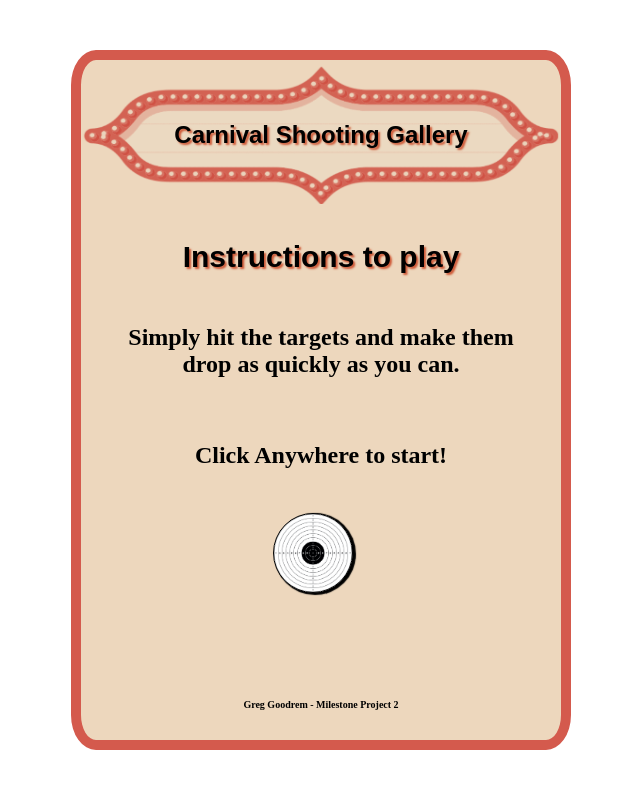
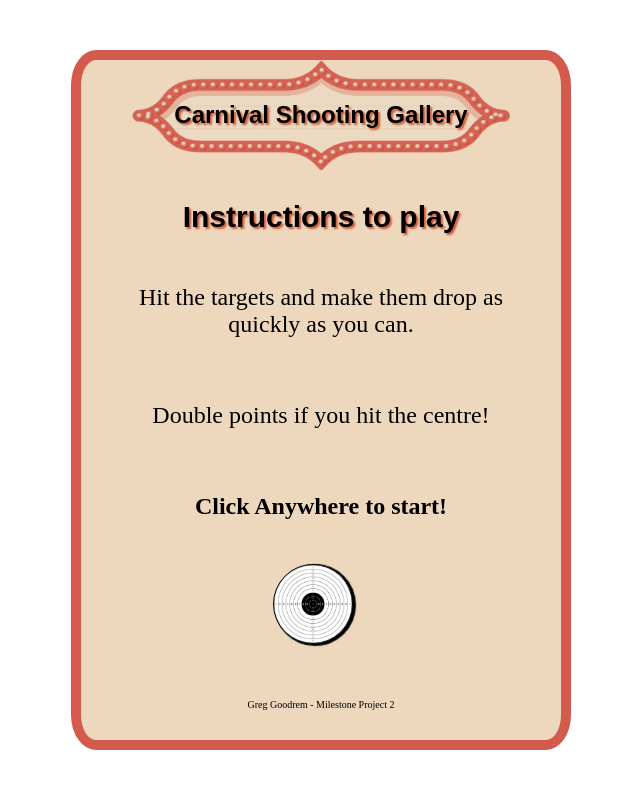
Before and after one commit to CodeGreg1/milestone_project2, a plain HTML site: page index.html in a window 1280 px wide. Shown: the whole page, without its empty margins (319-959 px from the left). Drawn offline with Linux system fonts and the light colour scheme; a web font is replaced by a local one.

Commit message:
Updated the CSS organisation

```diff
--- a/assets/css/style.css
+++ b/assets/css/style.css
@@ -3,7 +3,7 @@
 * {
     box-sizing: border-box;
 }
-
+/* Styling that is universal through each screen displayed */
 body {
 	background-color: #fff;
     font-family: 'Sancreek', sans-serif;
@@ -16,17 +16,103 @@ body {
     margin: 0;
     cursor: pointer;
 }
+span {
+    text-shadow: 2px 2px 2px #CE5937;
+}
+
+/* Styling for both initial screen and the score screen */
+.popupScreen {
+    width: 100vw;
+    height: 100vh;
+    max-width: 500px;
+    max-height: 700px;
+    background-color: #edd7bd;
+    border: 10px solid #D45A4d;
+    border-radius: 5%;
+    display: flex;
+    position: absolute;
+    text-align: center;
+    opacity: 1;
+    left: 50%;
+    top: 50%;
+    transform: translateX(-50%) translateY(-50%);
+    z-index: 3;
+}
+.visible {
+    visibility: visible;
+}
+.hiddenscore {
+    visibility: hidden;
+}
+/* Initial Screen Styling */
+.signature {
+    font-size: x-small;
+    position: absolute;
+    bottom: 0%;
+}
+.instructions {
+    height: 80px;
+    width: 80px;
+    bottom: 20px;
+    left: 40%;
+}
+.targetstart {
+    height: 80px;
+    width: 80px;
+    left: 40%;
+}
+p {
+    font-size: 24px;
+    font-family: 'Times New Roman', Times, serif;
+    width: 100%;
+    padding: 20px;
+}
+
+/* Header Background image used on all screens */
+.header {
+    width: 100%;
+    height: 110px;
+    background-image: url(../media/carnivalbackground.png) ;
+    background-position: center;
+    background-repeat: no-repeat;
+    background-size: contain;
+    display: flex;
+    flex-direction: column;
+    align-items: center;
+    justify-content: center;
+}
+
+/* tstyle also being used to style the targets */
+.tstyle {
+    border-radius: 50%;
+    border: 1px solid black;
+    position: absolute;
+    display: flex;
+    flex-direction: row;
+    align-items: center;
+    justify-content: center;
+    margin: auto;
+    background-image: url(../media/targetshooting.jpeg) ;
+    background-color: white;
+    background-position: center;
+    background-repeat: no-repeat;
+    background-size: contain;
+    box-shadow: 2px 1px 1px 1px #000000;
+}
+
+/* Game Screen Styling within shooting area*/
 .container {
-    width: 401px;
+    width: 371px;
     height: 300px;
+    top: 0;
     background-color: #ff0000;
     color: #f00;
     opacity: 0.8;
     background-image: linear-gradient(to right, #fff, #fff 20px, #ff0000 20px, #ff0000 );
     background-size: 40px 100%;
     cursor: crosshair;
-    z-index: 1;
-}
+    z-index: 1;}
+
 .levels {
     width: 500px;
     border: 10px solid rgb(95, 50, 20);
@@ -51,85 +137,31 @@ body {
     z-index: 2;
     bottom: 330px;
 }
-.target {
-    border-radius: 50%;
-    border: 1px solid black;
-    position: absolute;
-    display: flex;
-    flex-direction: row;
-    align-items: center;
-    justify-content: center;
-    margin: auto;
-    background-image: url(../media/targetshooting.jpeg) ;
-    background-color: white;
-    background-position: center;
-    background-repeat: no-repeat;
-    background-size: contain;
-    box-shadow: 2px 1px 1px 1px #000000;
-}
-
-.instructions {
-    height: 80px;
-    width: 80px;
-    bottom: 20px;
-    left: 40%;
-}
-
-h1 {
-    font-size: 24px;
-}
-h3 {
-    font-size: 30px;
-    text-shadow: 2px 2px 2px #CE5937;
-}
-
-p {
-    font-size: 24px;
-    font-family: 'Times New Roman', Times, serif;
-    font-weight: 700;
-    width: 100%;
-    padding: 20px;
-}
-
 #targetone {
     height: 80px;
     width: 80px;
     bottom: 0px;
-    left: 149px;
+    left: 134px;
     z-index: 20;
 }
 #targettwo {
     height: 60px;
     width: 60px;
     bottom: 110px;
-    left: 159px;
+    left: 144px;
     z-index: 15;
 }
 #targetthree {
     height: 40px;
     width: 40px;
     bottom: 200px;
-    left: 169px;
+    left: 154px;
     z-index: 10;
 }
 #targetone.active, #targettwo.active, #targetthree.active{
     transition: height 0.1s ease;
     height: 2px;
 }
-
-.active {
-    transition: all 1000ms ease-in-out;
-}
-h2 {
-    font-family: 'Sancreek', cursive;
-	font-size: 65px;
-
-}
-h2.hit {
-    font-size: 70px;
-    transition: all 0.1s ease-in-out;
-}
-
 .centertarget {
     height: 21%;
     width: 21%;
@@ -138,62 +170,43 @@ h2.hit {
     position: absolute;
     z-index: 10;
 }
+/* Starts the target change */
+.active {
+    transition: all 1000ms ease-in-out;
+}
+
+/* Game Screen styling above shooting area */
+h1 {
+    font-size: 24px;
+}
+
+h2 {
+    font-family: 'Sancreek', cursive;
+	font-size: 65px;
+}
+h2.hit {
+    font-size: 70px;
+    transition: all 0.1s ease-in-out;
+}
 h2#score {
-    margin: 30px 0 10px;
+    margin: 20px 0 10px;
+    left: 10px;
 }
-#score {
+h2#perfectScore {
+    margin: 20px 0 10px;
+    position: relative;
+    left: -90px;
+}
+h3 {
+    font-size: 30px;
+    text-shadow: 2px 2px 2px #CE5937;
+}
+#score #perfectScore {
     height: 100px;
     width: 100px;
     text-align: center;
     text-shadow: 2px 2px 2px #CE5937;
 }
-#flexbox {
-    top: 50px;
-    display: flex;
-    flex-direction: row;
-    flex-wrap: wrap;
-}
-span {
-    text-shadow: 2px 2px 2px #CE5937;
-}
-
-.popupScreen {
-    width: 100vw;
-    height: 100vh;
-    max-width: 500px;
-    max-height: 700px;
-    background-color: #edd7bd;
-    border: 10px solid #D45A4d;
-    border-radius: 5%;
-    display: flex;
-    position: absolute;
-    text-align: center;
-    opacity: 1;
-    left: 50%;
-    top: 50%;
-    transform: translateX(-50%) translateY(-50%);
-    z-index: 3;
-}
-#scorescreen {
-    flex-direction: column;
-    align-items: center;
-    justify-content: center;
-}
-
-.hiddenscore {
-    visibility: hidden;
-}
-
-.visible {
-    visibility: visible;
-}
-
-#gameScore {
-    font-size: 40px;
-    color: red;
-    text-shadow: 2px 2px 2px rgb(0, 0, 0);
-}
-
 h4 {
     font-family: 'Sancreek', cursive;
     font-size: 20px;
@@ -202,6 +215,12 @@ h4 {
     top: 90px;
     position: absolute;
     right:35px;
+}
+#flexbox {
+    top: 50px;
+    display: flex;
+    flex-direction: row;
+    flex-wrap: wrap;
 }
 .counter {
     position: fixed;
@@ -212,7 +231,6 @@ h4 {
     transform: scale(0);
     animation: hide 0.2s ease-out;
 }
-
 @keyframes hide {
     0% {
         transform: scale(1);
@@ -226,7 +244,6 @@ h4 {
     transform: scale(0);
     text-align: center;
 }
-
 .final.show {
     transform: scale(1);
     animation: show 0.2s ease-out;
@@ -291,6 +308,17 @@ h4 {
     transform: translate(-50%, -50%) rotate(-200deg);
     }
 }
+/* Score screen styling */
+#scorescreen {
+    flex-direction: column;
+    align-items: center;
+    justify-content: center;
+}
+#gameScore {
+    font-size: 40px;
+    color: red;
+    text-shadow: 2px 2px 2px rgb(0, 0, 0);
+}
 #replay {
     background-color: #3498db;
     border-radius: 3px;
@@ -321,8 +349,7 @@ h4 {
     right: 0;
 }
 
-/*---Red bullet fire--*/
-
+/*---Bullet hole fire--*/
 .container .circle {
     position: absolute;
     background-color: rgb(58, 58, 58);
@@ -333,7 +360,6 @@ h4 {
     animation: scale 0.8s ease-out;
     cursor:crosshair;
 }
-
 span.circle {
     position: absolute;
     background-color: rgb(58, 58, 58);
@@ -344,60 +370,9 @@ span.circle {
     animation: scale 0.8s ease-out;
     cursor:crosshair;
 }
-
 @keyframes scale {
     to {
         transform: translate(-50%, -50%) scale(0);
         opacity: 0.5;
     }
 }
-
-.header {
-    width: 390px;
-    height: 150px;
-    background-image: url(../media/carnivalbackground.png) ;
-    background-position: center;
-    background-repeat: no-repeat;
-    background-size: contain;
-    display: flex;
-    flex-direction: column;
-    align-items: center;
-    justify-content: center;
-}
-.headerfront {
-    height: 150px;
-    background-image: url(../media/carnivalbackground.png) ;
-    background-position: center;
-    background-repeat: no-repeat;
-    background-size: contain;
-    display: flex;
-    flex-direction: column;
-    align-items: center;
-    justify-content: center;
-}
-
-.targetstart {
-    height: 80px;
-    width: 80px;
-    left: 40%;
-    border-radius: 50%;
-    border: 1px solid black;
-    position: absolute;
-    display: flex;
-    flex-direction: row;
-    align-items: center;
-    justify-content: center;
-    margin: auto;
-    background-image: url(../media/targetshooting.jpeg) ;
-    background-color: white;
-    background-position: center;
-    background-repeat: no-repeat;
-    background-size: contain;
-    box-shadow: 2px 1px 1px 1px #000000;
-}
-
-.signature {
-    font-size: x-small;
-    position: absolute;
-    bottom: 0%;
-}
--- a/index.html
+++ b/index.html
@@ -14,6 +14,7 @@
         <span><h1>Carnival Shooting Gallery</h1></span>
     </div>
 	<div id='flexbox'>
+            <h2 id="perfectScore">0</h2>
             <h2 id="score">0</h2>
             <div class="counter">
                 <div class="nums">
@@ -37,8 +38,8 @@
                       <span>3</span>
                       <span>2</span>
                       <span>1</span>
-                    </div>
-                    <h4>Shoot to Start!</h4>
+                </div>
+                <h4>Shoot to Start!</h4>
             </div>
     </div>
     <div class='container ripple'>
@@ -46,19 +47,33 @@
             <source src="gunshort.mp3" type="audio/mpeg">
         </audio>
         <div id='frontrow' class="levels">
-            <div id="targetone" class="target">
+            <div id="targetone" class="target tstyle">
                 <div class="centertarget"></div>
             </div>
         </div>
         <div id='middlerow' class="levels">
-            <div id="targettwo" class="target">
+            <div id="targettwo" class="target tstyle">
                 <div class="centertarget"></div>
             </div>
         </div>
         <div id='rearrow' class="levels">
-            <div id="targetthree"class="target">
+            <div id="targetthree"class="target tstyle">
                 <div class="centertarget"></div>
             </div>
+        </div>
+    </div>
+    <div id="prestart" class="popupScreen visible">
+        <div>
+            <span class="header">
+                <h1>Carnival Shooting Gallery</h1>
+            </span>
+            <h3>Instructions to play</h3>
+            <p>Hit the targets and make them drop as quickly as you can.</p>
+            <p>Double points if you hit the centre!</p>
+            <p><b>Click Anywhere to start!</b></p>
+        <div class="targetstart tstyle">
+        </div>
+        <p class="signature">Greg Goodrem - Milestone Project 2</p>
         </div>
     </div>
     <div id="scorescreen" class="popupScreen hiddenscore">
@@ -74,20 +89,6 @@
             </button>
         </div>
     </div>
-    <div id="prestart" class="popupScreen visible">
-        <div>
-            <span class="headerfront">
-                <h1>Carnival Shooting Gallery</h1>
-            </span>
-            <h3>Instructions to play</h3>
-            <p>Simply hit the targets and make them drop as quickly as you can.</p>
-
-        <p>Click Anywhere to start!</p>
-        <div class="targetstart">
-        </div>
-        <p class="signature">Greg Goodrem - Milestone Project 2</p>
-        </div>
-    </div>
     <script src="assets/js/script.js"></script>
 </body>
 </html>
```
Also changed, not shown: assets/js/script.js (+22 -18 lines), 2 other files.
